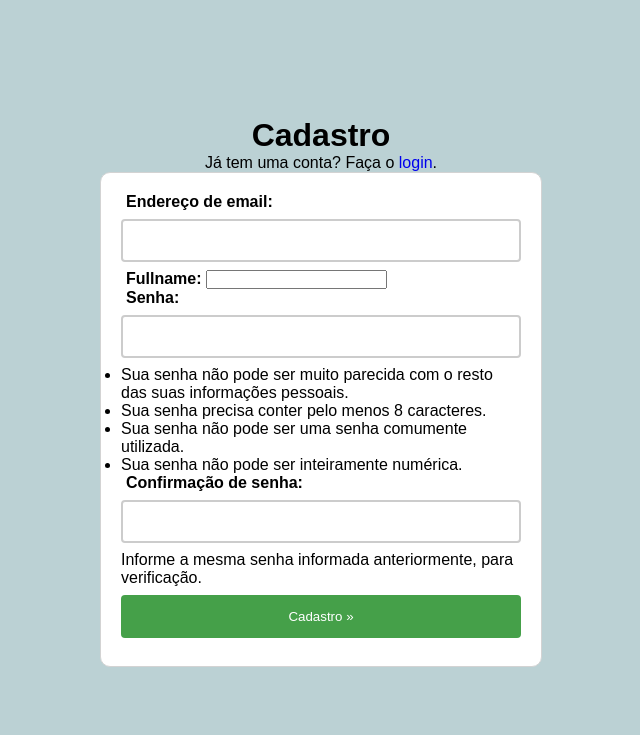
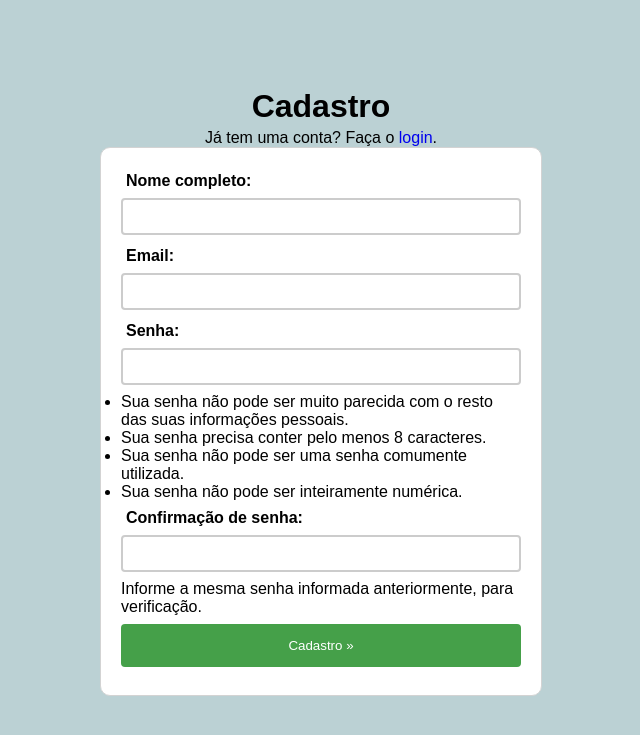
Before and after one commit to v-Hermann/Envio-Documentos, a Django app: page /accounts/signup/ in a window 1280 px wide. Shown: the top 735 px of the page, without its empty margins (319-959 px from the left). Run offline with Django 4.2, Linux system fonts and the light colour scheme.

Commit message:
Fix signup system and form.

```diff
--- a/accounts/forms.py
+++ b/accounts/forms.py
@@ -7,7 +7,10 @@ from .models import CustomUser
 class CustomUserCreationForm(UserCreationForm):
     class Meta:
         model = CustomUser
-        fields = ('email', 'fullname')
+        fields = ('fullname', 'email')
+        labels = {
+            'fullname': 'Nome completo',
+        }
 
 
 class CustomUserChangeForm(UserChangeForm):
@@ -15,7 +18,7 @@ class CustomUserChangeForm(UserChangeForm):
 
     class Meta:
         model = CustomUser
-        fields = ('email', 'fullname', 'password')
+        fields = ('fullname', 'email', 'password')
 
     def clean_password(self):
         password = self.cleaned_data.get('password')
--- a/accounts/models.py
+++ b/accounts/models.py
@@ -6,5 +6,8 @@ class CustomUser(AbstractUser):
     # add additional fields in here
     fullname = models.CharField(max_length=40)
 
+    # use the email address as the unique identifier for each user
+    email = models.EmailField(unique=True)
+
     def __str__(self):
         return self.email
--- a/static/accounts/main.css
+++ b/static/accounts/main.css
@@ -29,14 +29,18 @@ h2 {
     margin: 0px 0px 5px 15px;
 }
 
+p {
+    margin-top: 4px;
+}
+
 label {
     margin-left: 5px;
     font-weight: bold;
 }
 
-input[type="email"], input[type="password"] {
+input[type="email"], input[type="password"], input[type="text"]{
     width: 50vh;
-    padding: 12px 20px;
+    padding: 9px 20px;
     margin: 8px 0px;
     box-sizing: border-box;
     border: 2px solid #ccc;
@@ -58,6 +62,10 @@ button[type="submit"], input[type="submit"]:hover {
     background-color: #45a049;
 }
 
+button[type="submit"]:hover {
+    background-color: #3897a8;
+}
+
 a {
     align-self: flex-end;
     margin-top: 10px;
```
Also changed, not shown: templates/administrador/alteracao_cadastral.html (+5 -5 lines), templates/administrador/document_approval.html (+6 -6 lines).
